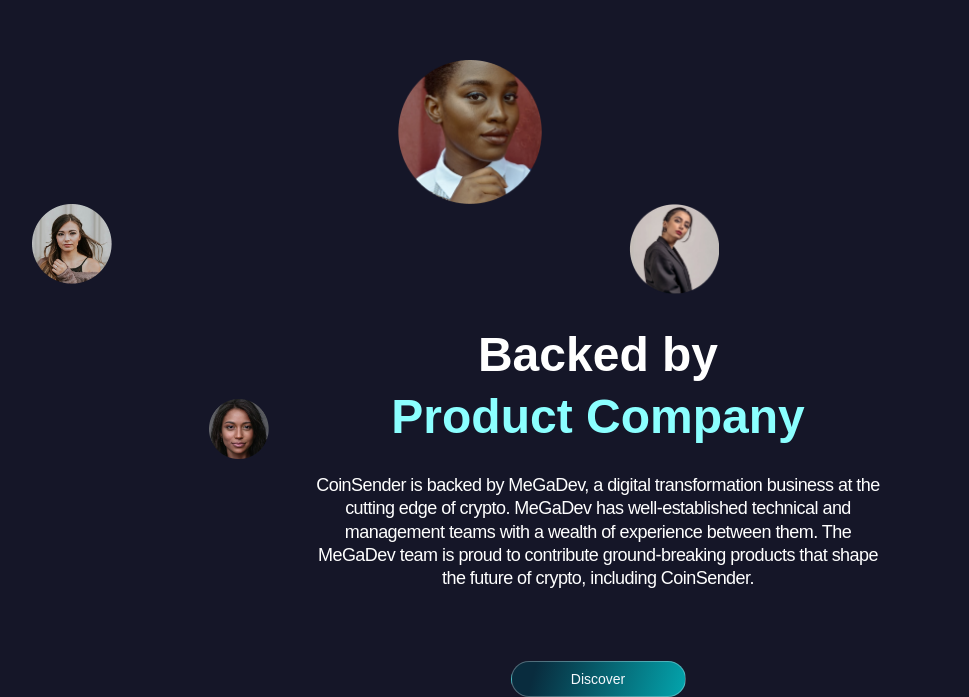
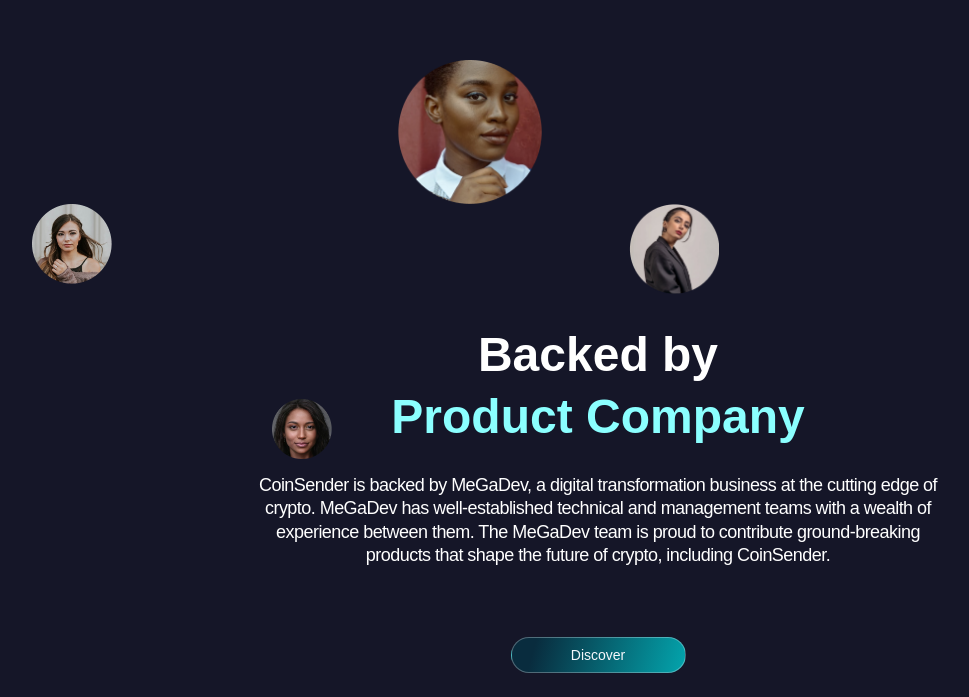
Before and after one commit to Marko193/CoinSender-Landing, a Next.js app: page / in a window 1280 px wide. Shown: the part 7617-8314 px from the top of the page, without its empty margins (42-1011 px from the left). After the commit the page ends 8290 px from the top, so only its background shows below. Built offline with nearby package versions, Linux system fonts and the light colour scheme.

Commit message:
feat: fix adaptivity

```diff
--- a/src/components/BackendProduct/backend-product.module.scss
+++ b/src/components/BackendProduct/backend-product.module.scss
@@ -55,7 +55,7 @@
   letter-spacing: -0.03em;
   color: #FFFFFF;
 
-  margin: 25px 25% 35px 25%;
+  margin: 25px 20% 35px 20%;
 
   @media screen and (max-width: $screen-desktop-max) {
     margin: 25px 0 0 0;;
@@ -159,6 +159,10 @@
   width: 130px;
   margin-left: 250px;
   margin-top: -50px;
+
+  @media screen and (max-width: $screen-desktop-max) {
+    display: none;
+  }
 }
 
 .four_avatar_layout {
```
